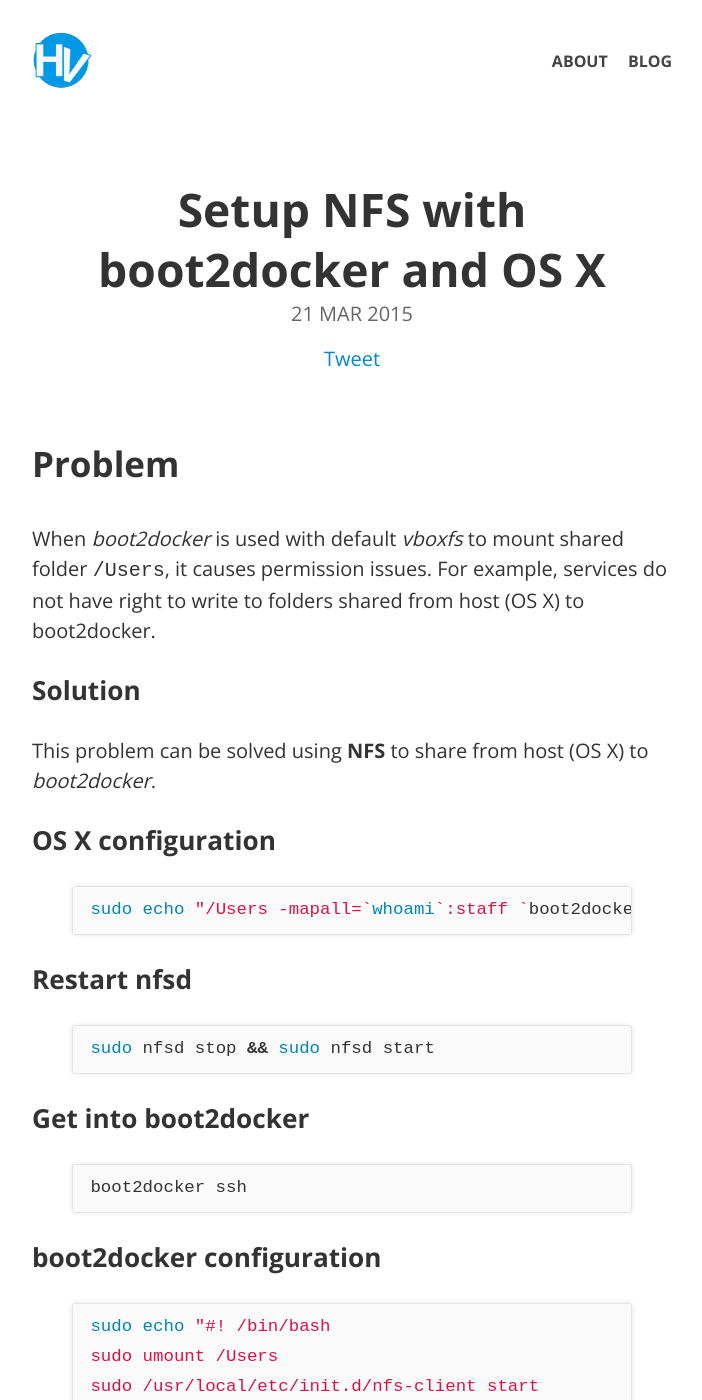
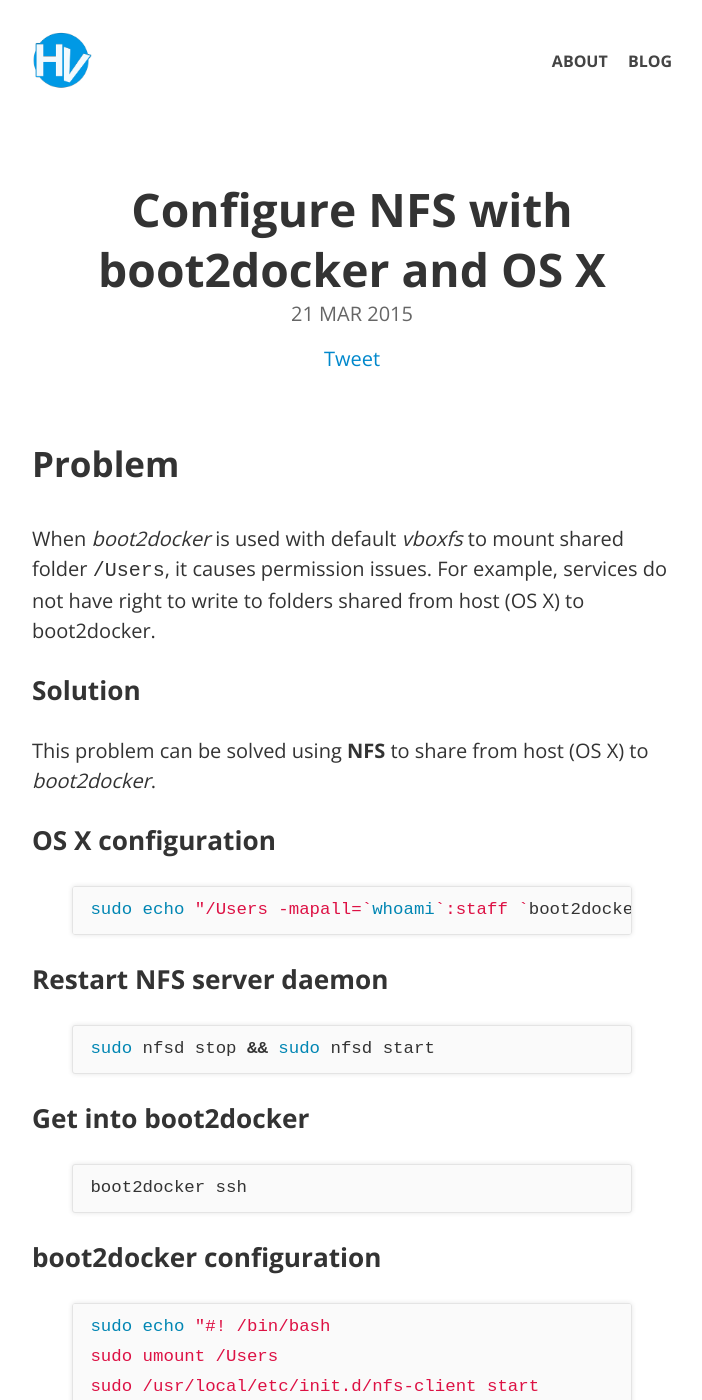
Before and after one commit to hbcbh1999/harshjv.github.io, a Jekyll site: the page built from _posts/2015-03-21-configure-nfs-with-boot2docker-and-os-x.md, in a window 1280 px wide and 1400 px high. Shown: the whole window, without its empty margins (288-990 px from the left). Built offline with Jekyll 4.4.1, drawn with Linux system fonts in a browser that asks for light colours; Markdown is read by kramdown in place of the engine named in the settings; comment, search, counter and statistics services are not loaded.

Commit message:
Update and rename 2015-03-21-setup-nfs-with-boot2docker-and-os-x.md to 2015-03-21-configure-nfs-with-boot2docker-and-os-x.md

```diff
--- a/_posts/2015-03-21-setup-nfs-with-boot2docker-and-os-x.md
+++ b/_posts/2015-03-21-configure-nfs-with-boot2docker-and-os-x.md
@@ -1,11 +1,11 @@
 ---
 layout: post
-title: Setup NFS with boot2docker and OS X
-description: Setup NFS with boot2docker and OS X
+title: Configure NFS with boot2docker and OS X
+description: Configure NFS with boot2docker and OS X
 categories:
   - docker
   - boot2docker
-  - osx
+  - os x
   - open source
 ---
 
@@ -26,7 +26,7 @@
 {% endhighlight %}
 
 
-### Restart nfsd
+### Restart NFS server daemon
 
 {% highlight bash %}
 sudo nfsd stop && sudo nfsd start
```
